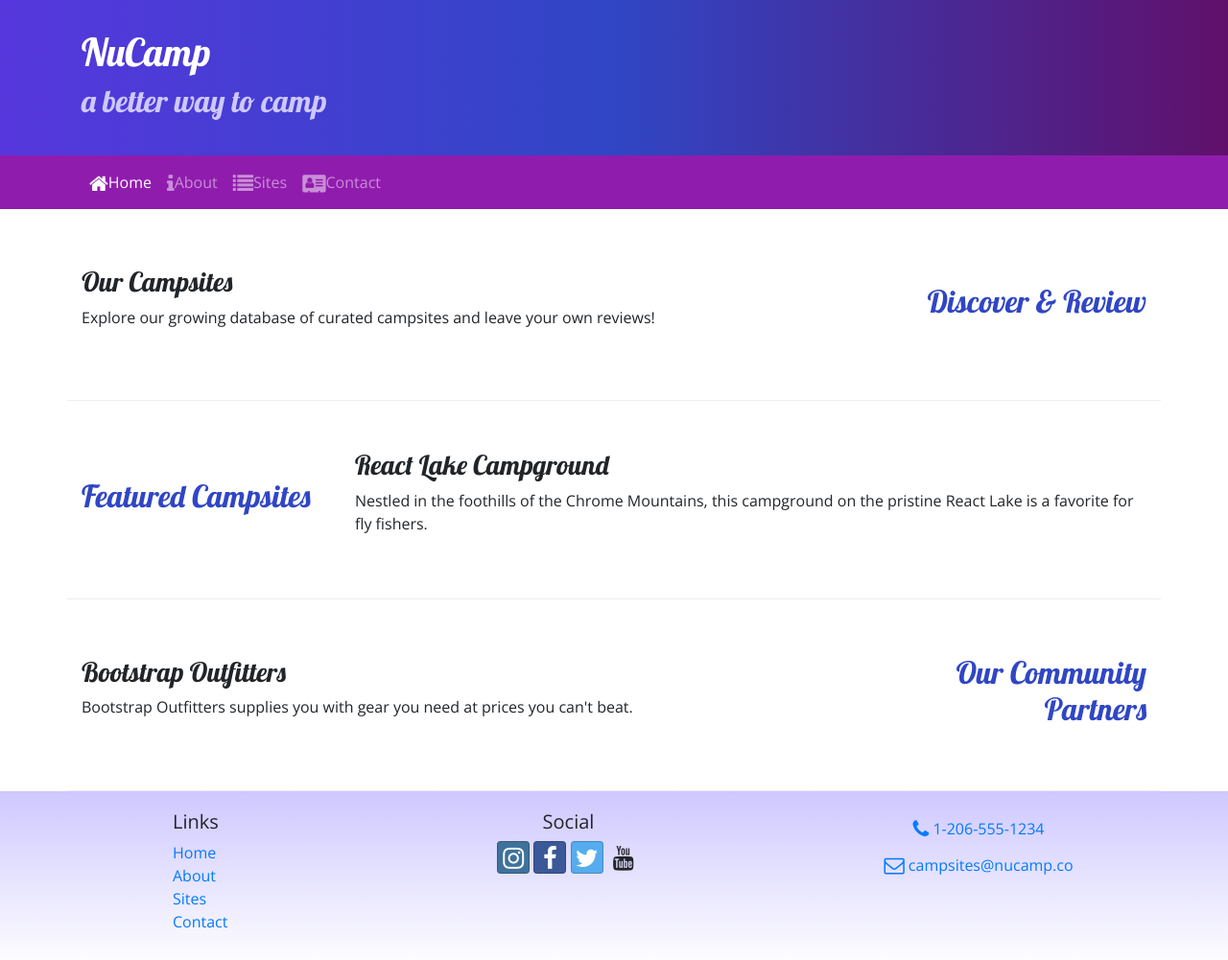
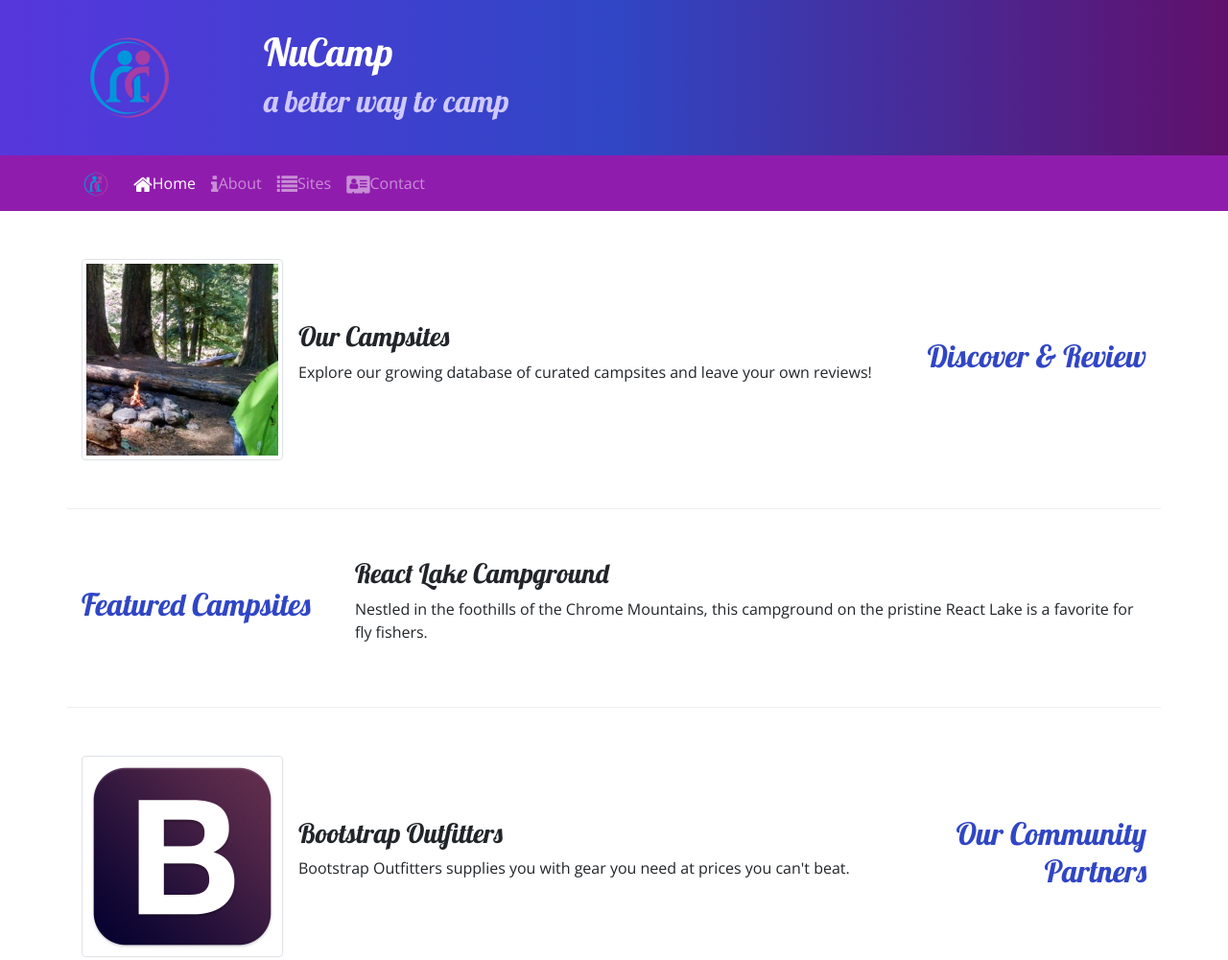
Before and after one commit to tsgray01/nucampsite, a website: page index.html in a window 1280 px wide. Shown: the top 1001 px of the page at 96% size. Drawn offline with nearby package versions, Linux system fonts and the light colour scheme.

Commit message:
Images and Media

```diff
--- a/index.html
+++ b/index.html
@@ -21,6 +21,9 @@
     <header class="jumbotron jumbotron-fluid">
         <div class="container">
             <div class="row">
+                <div class="col-4 col-sm-3 col-md-2 align-self-center">
+                    <img src="img/img/logo.png" class="img-fluid" alt="nucamp logo"/>
+                </div>
                 <div class="col">
                     <h1>NuCamp</h1>
                     <h2>a better way to camp</h2>
@@ -30,7 +33,8 @@
     </header>
     <nav class="navbar navbar-expand-sm navbar-dark sticky-top">
         <div class="container">
-            <button class="navbar-toggler ml-auto" type="button" data-toggle="collapse" data-target="#nucampNavbar">
+            <a class="navbar-brand" href="#"><img src="img/img/logo.png" alt="nucamp logo" height="30" width="30" /></a>
+            <button class="navbar-toggler" type="button" data-toggle="collapse" data-target="#nucampNavbar">
                 <span class="navbar-toggler-icon"></span>
             </button>
                 <div class="collapse navbar-collapse" id="nucampNavbar">
@@ -49,8 +53,13 @@
                 <h2 class="text-sm-right">Discover & Review</h2>
             </div>
             <div class="col">
-                <h3>Our Campsites</h3>
-                <p class="d-none d-sm-block">Explore our growing database of curated campsites and leave your own reviews!</p>
+                <div class="media">
+                    <img class="d-flex mr-3 img-thumbnail" src="img/img/breadcrumb-trail-thumb.jpg" alt="Breadcrumb Trail" />
+                    <div class="media-body align-self-center">
+                    <h3>Our Campsites</h3>
+                    <p class="d-none d-sm-block">Explore our growing database of curated campsites and leave your own reviews!</p>
+                    </div>
+                </div>
             </div>
         </div>
 
@@ -69,8 +78,13 @@
                 <h2 class="text-sm-right">Our Community Partners</h2>
             </div>
             <div class="col">
-                <h3>Bootstrap Outfitters</h3>
-                <p class="d-none d-sm-block">Bootstrap Outfitters supplies you with gear you need at prices you can't beat.</p>
+                <div class="media">
+                    <img class="d-flex mr-3 img-thumbnail" src="img/img/bootstrap-thumb.png" alt="Bootstrap Outfitters" />
+                    <div class="media-body align-self-center">
+                    <h3>Bootstrap Outfitters</h3>
+                    <p class="d-none d-sm-block">Bootstrap Outfitters supplies you with gear you need at prices you can't beat.</p>
+                    </div>
+                </div>
             </div>
         </div>
     </div>
```
Also changed, not shown: aboutus.html (+7 -1 lines), contactus.html (+6 -1 lines), img/img/bootstrap-thumb.png (added), img/img/breadcrumb-trail-thumb.jpg (added), img/img/breadcrumb-trail.jpg (added), img/img/chrome-river-thumb.jpg (added), img/img/chrome-river.jpg (added), img/img/logo.png (added), img/img/react-lake-thumb.jpg (added), img/img/react-lake.jpg (added), 2 other files.
